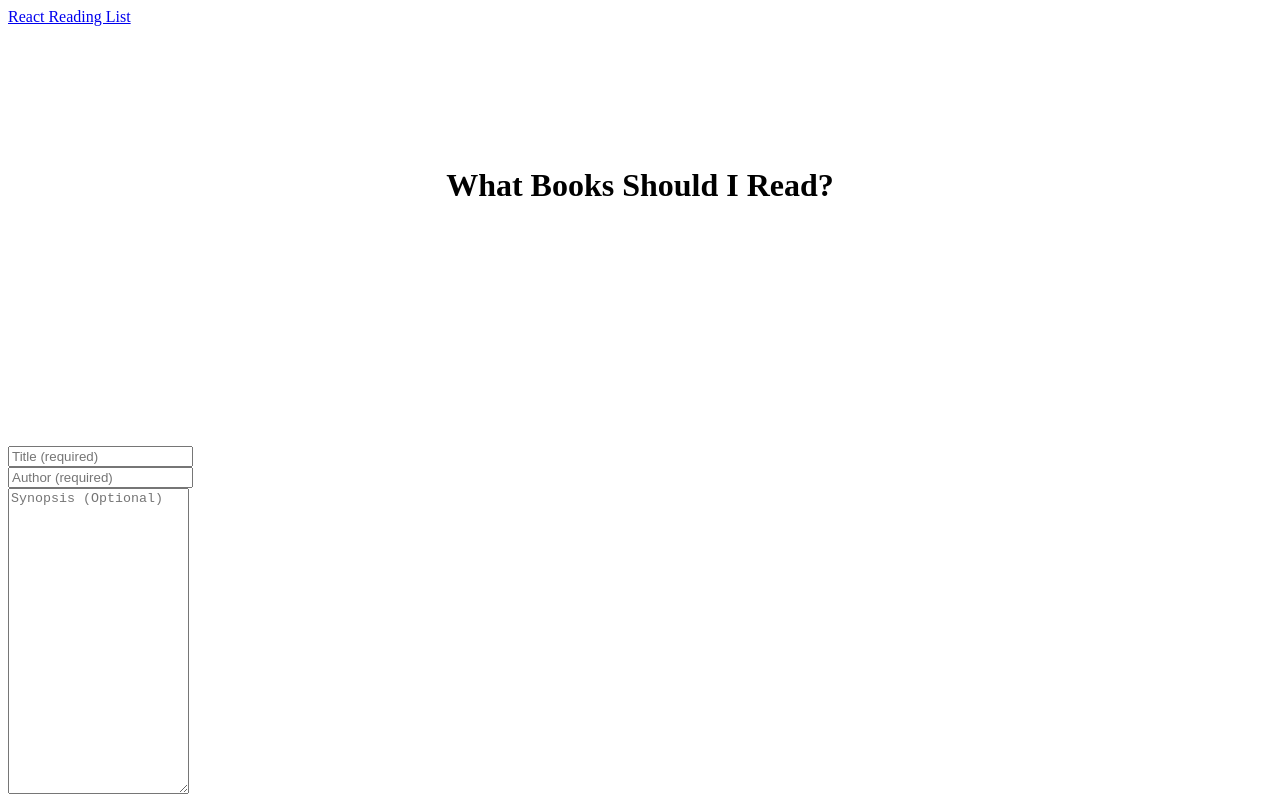
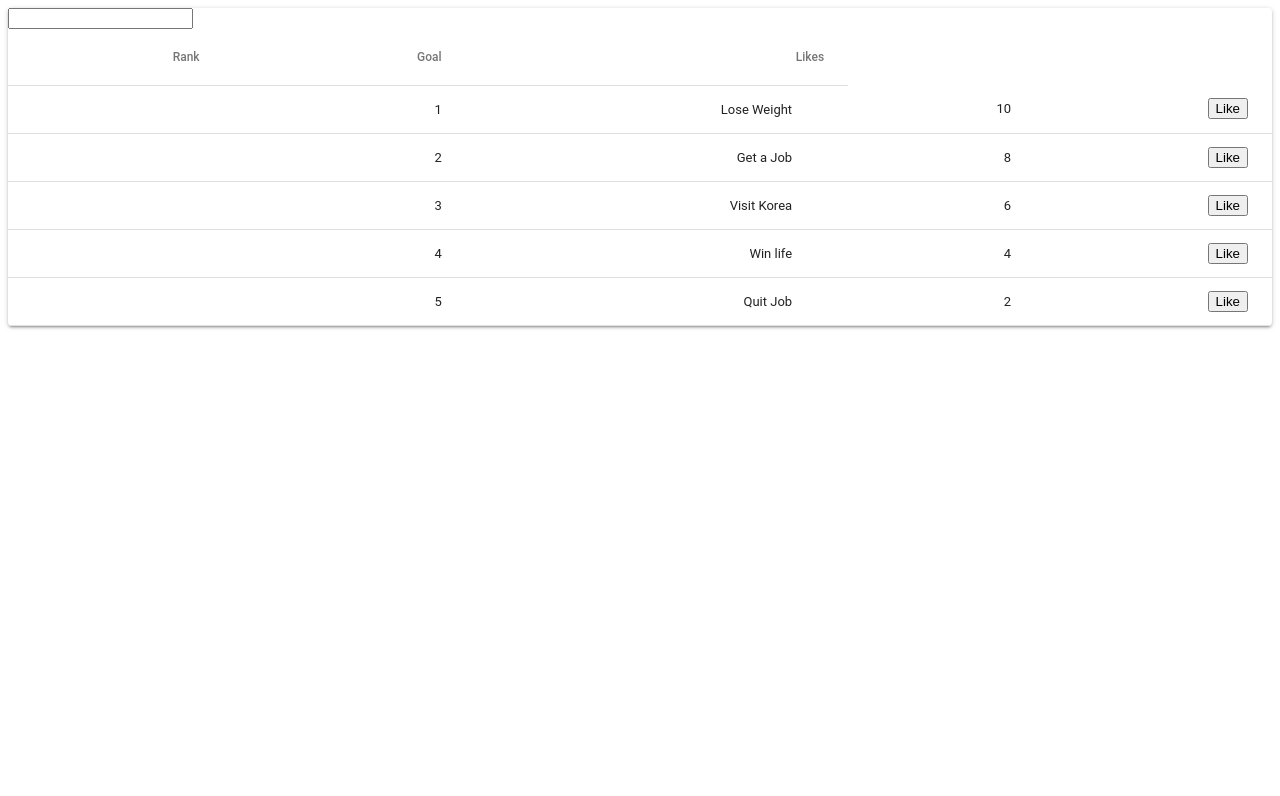
Before and after one commit to robert-brownie-jr-s/Project-3, a React (Create React App) app in the folder client/: page / in a window 1280 px wide. Shown: the top 796 px of the page. Built offline with nearby package versions, Linux system fonts and the light colour scheme; no server answers.

Commit message:
update after tutor

```diff
--- a/client/src/App.js
+++ b/client/src/App.js
@@ -1,24 +1,105 @@
-import React from "react";
-import { BrowserRouter as Router, Route, Switch } from "react-router-dom";
-import Books from "./pages/Books";
-import Detail from "./pages/Detail";
-import NoMatch from "./pages/NoMatch";
-import Nav from "./components/Nav";
+import React from 'react';
+import PropTypes from 'prop-types';
+import { withStyles } from '@material-ui/core/styles';
+import Table from '@material-ui/core/Table';
+import TableBody from '@material-ui/core/TableBody';
+import TableCell from '@material-ui/core/TableCell';
+import TableHead from '@material-ui/core/TableHead';
+import TableRow from '@material-ui/core/TableRow';
+import Paper from '@material-ui/core/Paper';
+import Form from '../src/components/Form/index.js';
 
-function App() {
-  return (
-    <Router>
-      <div>
-        <Nav />
-        <Switch>
-          <Route exact path="/" component={Books} />
-          <Route exact path="/books" component={Books} />
-          <Route exact path="/books/:id" component={Detail} />
-          <Route component={NoMatch} />
-        </Switch>
-      </div>
-    </Router>
-  );
+const styles = {
+  root: {
+    width: '100%',
+    overflowX: 'auto',
+  },
+  table: {
+    minWidth: 700,
+  },
+};
+
+
+
+// Goal Rank Table component
+function tableComponent(goalRank, goalName, goalLike, likeBtn) {
+  return { goalRank, goalName, goalLike, likeBtn };
 }
 
-export default App;
+// {goalRank : 1, goalName : goalName, goalLike : 10}
+
+// let id = 0;
+// function createData(name, calories, fat, carbs, protein) {
+//   id += 1;
+//   return { id, name, calories, fat, carbs, protein };
+// }
+
+const data = [
+  tableComponent(1, 'Lose Weight', 10),
+  tableComponent(2, 'Get a Job', 8),
+  tableComponent(3, 'Visit Korea', 6),
+  tableComponent(4, 'Win life', 4),
+  tableComponent(5, 'Quit Job', 2),
+];
+
+class GoalTable extends React.Component {
+  // const { classes } = props;
+  constructor(props) {
+    super(props)
+    this.state = {}
+  }
+
+  //this function accepts parameter events
+handleLike (event) {
+event.preventDefault()
+console.log(event.target.name)
+}
+
+//------------------------------
+//set up AXIOS
+//set up Routes
+//set up sequelize
+//send to DB (mySQL)
+//response back to front end
+//------------------------------
+
+
+  render() {
+    return (
+      <Paper>
+        <Form />
+        <Table>
+          <TableHead>
+            <TableRow>
+              {/* <TableCell>Dessert (100g serving)</TableCell> */}
+              <TableCell align="right">Rank</TableCell>
+              <TableCell align="right">Goal</TableCell>
+              <TableCell align="right">Likes</TableCell>
+              {/* <TableCell align="right">Protein (g)</TableCell> */}
+            </TableRow>
+          </TableHead>
+          <TableBody>
+            {data.map(n => (
+              <TableRow key={n.goalName}>
+                <TableCell key={n.id} component="th" scope="row">
+                  {n.name}
+                </TableCell>
+                <TableCell key={n.id} align="right">{n.goalRank}</TableCell>
+                <TableCell key={n.id} align="right">{n.goalName}</TableCell>
+                <TableCell key={n.id} align="right">{n.goalLike}</TableCell>
+                {/* <TableCell align="right">{n.protein}</TableCell> */}
+                <TableCell key={n.id} align="right"><button name={n.goalName} onClick={this.handleLike}>Like</button></TableCell>
+              </TableRow>
+            ))}
+          </TableBody>
+        </Table>
+      </Paper>
+    )
+  }
+}
+
+GoalTable.propTypes = {
+  classes: PropTypes.object.isRequired,
+};
+
+export default withStyles(styles)(GoalTable);
--- a/client/src/components/Form/index.js
+++ b/client/src/components/Form/index.js
@@ -2,7 +2,7 @@ import React from "react";
 
 // This file exports the Input, TextArea, and FormBtn components
 
-export function Input(props) {
+function Input(props) {
   return (
     <div className="form-group">
       <input className="form-control" {...props} />
@@ -25,3 +25,5 @@ export function FormBtn(props) {
     </button>
   );
 }
+
+export default Input
--- a/package.json
+++ b/package.json
@@ -20,9 +20,10 @@
     "nodemon": "^1.18.7"
   },
   "dependencies": {
+    "@material-ui/core": "^3.9.3",
     "axios": "^0.18.0",
     "express": "^4.16.3",
-    "mongoose": "^5.3.16",
-    "if-env": "^1.0.4"
+    "if-env": "^1.0.4",
+    "mongoose": "^5.3.16"
   }
 }
```
Also changed, not shown: client/src/A.js (added, +97 -0 lines).
